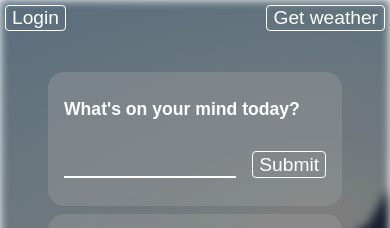
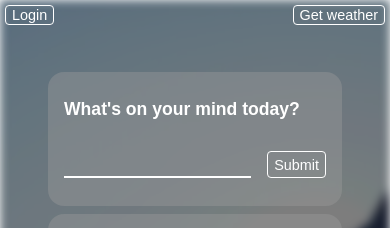
Before and after one commit to aleksandr-efimenko/inspirational-homepage, a React (Create React App) app: page / in a window 390 px wide. Shown: the top 228 px of the page. Built offline with nearby package versions, Linux system fonts and the light colour scheme; no server answers; the database is empty.

Commit message:
change css, make fonts smaller for mobile

```diff
--- a/src/App.css
+++ b/src/App.css
@@ -125,7 +125,7 @@ button[disabled]:active {
   }
 
   .white-button {
-    font-size: 1.2rem;
+    font-size: 0.9rem;
     border: 1px solid white;
   }
 
--- a/src/components/Authentication/Auth.css
+++ b/src/components/Authentication/Auth.css
@@ -49,4 +49,7 @@ p.login-error-msg {
         left: 5px;
         font-size: 1rem;
     }
+    .auth-widget p {
+        font-size: 0.7rem;
+    }
 }
```
